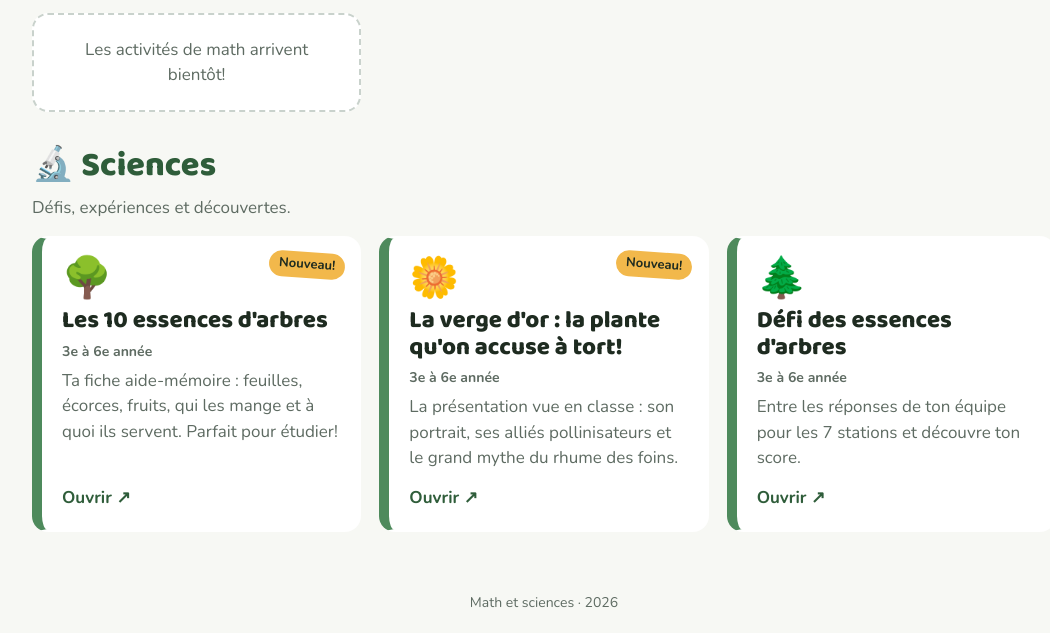
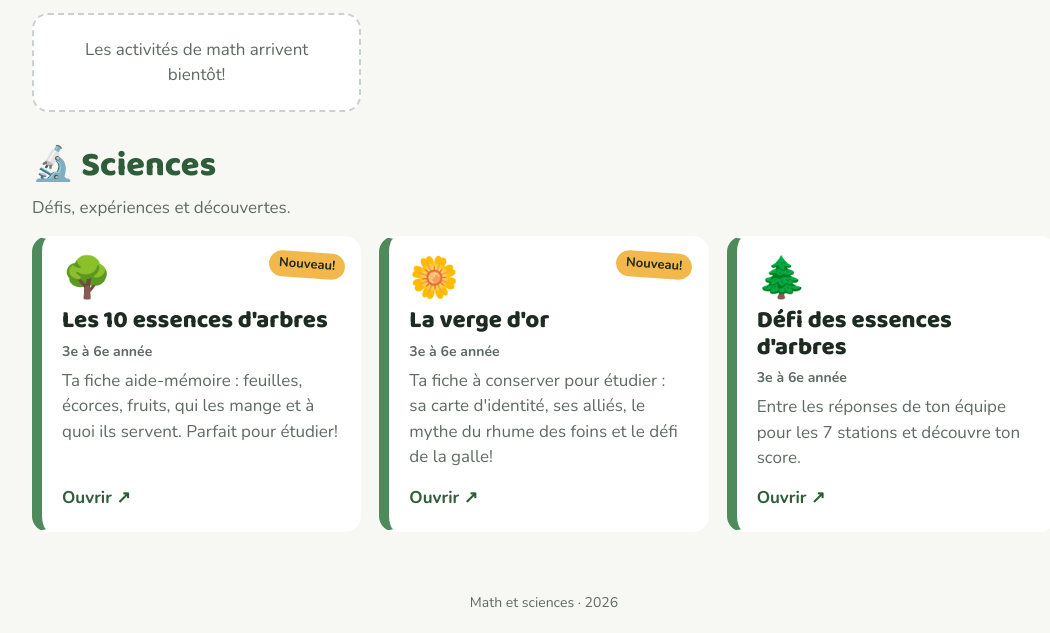
Before and after one commit to thejoyfulclassroom9/thejoyfulclassroom9.github.io, a plain HTML site: page index.html in a window 1280 px wide. Shown: the part 724-1357 px from the top of the page, without its empty margins (96-1146 px from the left). Drawn offline with nearby package versions, Linux system fonts and the light colour scheme.

Commit message:
Add files via upload

```diff
--- a/index.html
+++ b/index.html
@@ -148,8 +148,8 @@ const RESSOURCES = [
   {
     matiere: "science",
     icone: "🌼",
-    titre: "La verge d'or : la plante qu'on accuse à tort!",
-    description: "La présentation vue en classe : son portrait, ses alliés pollinisateurs et le grand mythe du rhume des foins.",
+    titre: "La verge d'or",
+    description: "Ta fiche à conserver pour étudier : sa carte d'identité, ses alliés, le mythe du rhume des foins et le défi de la galle!",
     niveaux: "3e à 6e année",
     lien: "verge-dor.pdf",
     date: "2026-10-19"
```
Also changed, not shown: 1 other file.
